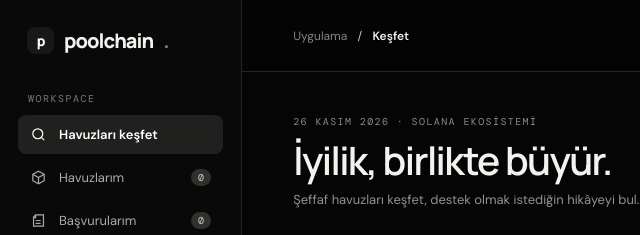
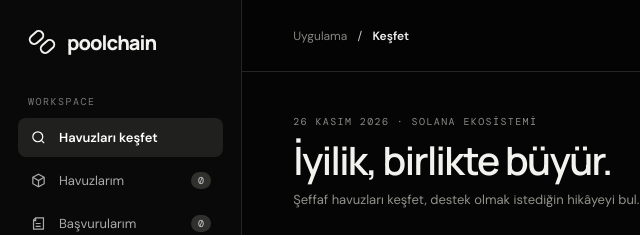
Before and after one commit to okabri/poolchain, a plain HTML site: page index.html in a window 1280 px wide. Shown: the top 235 px of the page, 0-640 px from the left. Drawn offline with nearby package versions, Linux system fonts and the light colour scheme.

Commit message:
Replace Poolchain sidebar mark with linked rings

```diff
--- a/index.html
+++ b/index.html
@@ -72,13 +72,17 @@
     .application-history .activity-copy span{color:#aaa}
     .application-history .activity-time{color:#aaa}
     .pool-date{font:9px var(--mono);color:#92928c;margin:-7px 0 12px;letter-spacing:.1px}
+    .brand-mark.brand-mark-linked{position:relative;display:block;width:30px;height:30px;flex:none;background:transparent;border-radius:0;color:#f2f2ef;font-size:0}
+    .brand-mark-linked i{position:absolute;width:17px;height:11px;border:2px solid currentColor;border-radius:8px;transform:rotate(-42deg)}
+    .brand-mark-linked i:first-child{left:1px;top:5px}
+    .brand-mark-linked i:last-child{right:1px;bottom:5px}
     @media(max-width:680px){.topbar{background:#050505}}
   </style>
 </head>
 <body>
   <div class="app">
     <aside class="sidebar">
-      <div class="brand"><div class="brand-mark">p</div>poolchain<span>.</span></div>
+      <div class="brand"><div class="brand-mark brand-mark-linked" aria-hidden="true"><i></i><i></i></div>poolchain</div>
       <div class="nav-label">Workspace</div>
       <nav class="nav" id="navigation">
         <button class="active" data-tab="discover"><svg viewBox="0 0 24 24"><circle cx="11" cy="11" r="7"/><path d="m20 20-4-4"/></svg>Havuzları keşfet</button>
```
